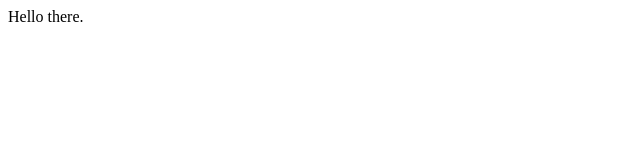
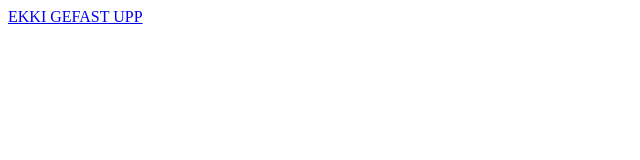
Before and after one commit to osk/osk.github.io, a plain HTML site: page index.html in a window 1280 px wide. Shown: the whole page, without its empty margins (0-640 px from the left). Drawn offline with Linux system fonts and the light colour scheme.

Commit message:
Update index

```diff
--- a/index.html
+++ b/index.html
@@ -2,9 +2,9 @@
 <html lang="en">
 <head>
 	<meta charset="utf-8">
-	<title>Oh hai</title>
+	<title>Hmm?</title>
 </head>
 <body>
-	Hello there.
+	<a href="/fb">EKKI GEFAST UPP</a>
 </body>
 </html>
```
